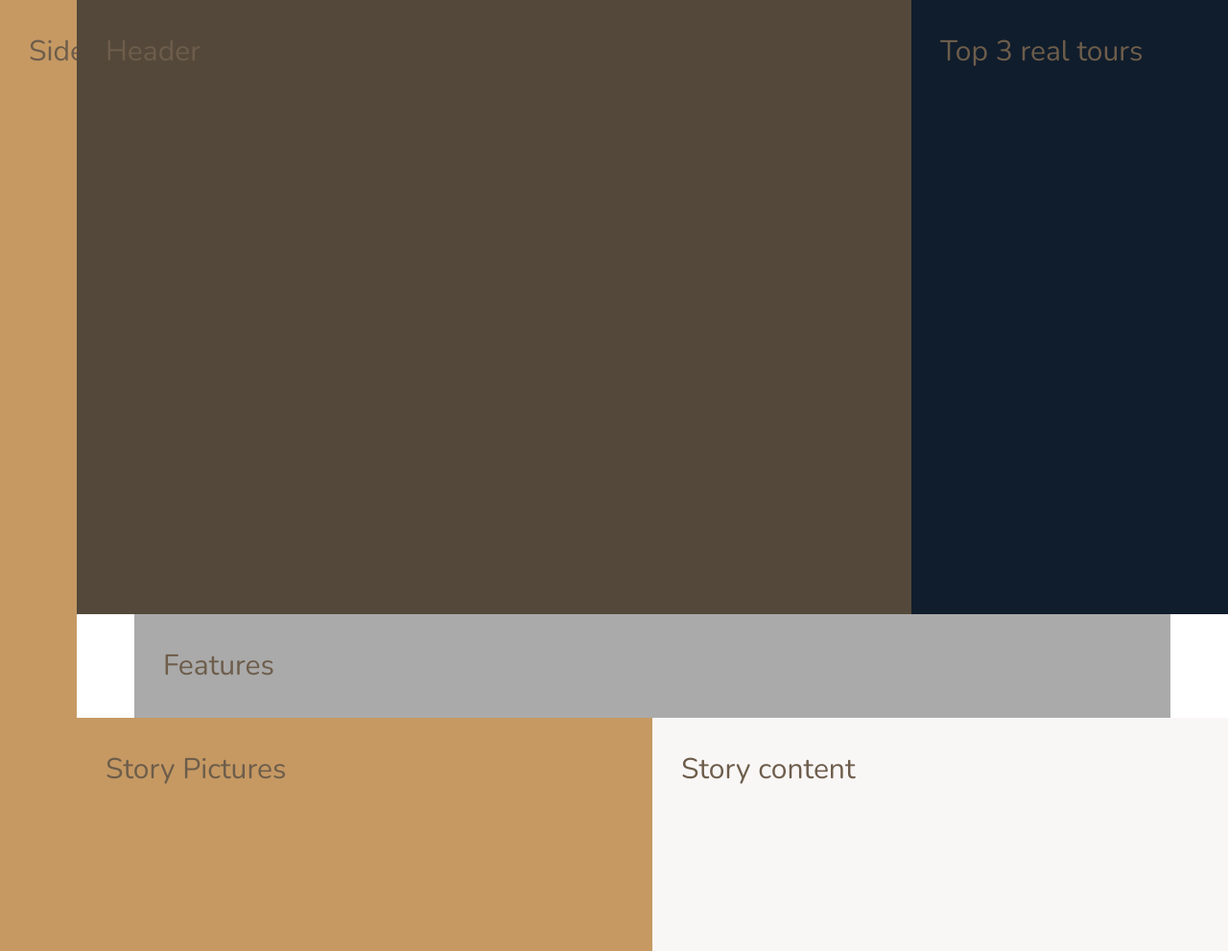
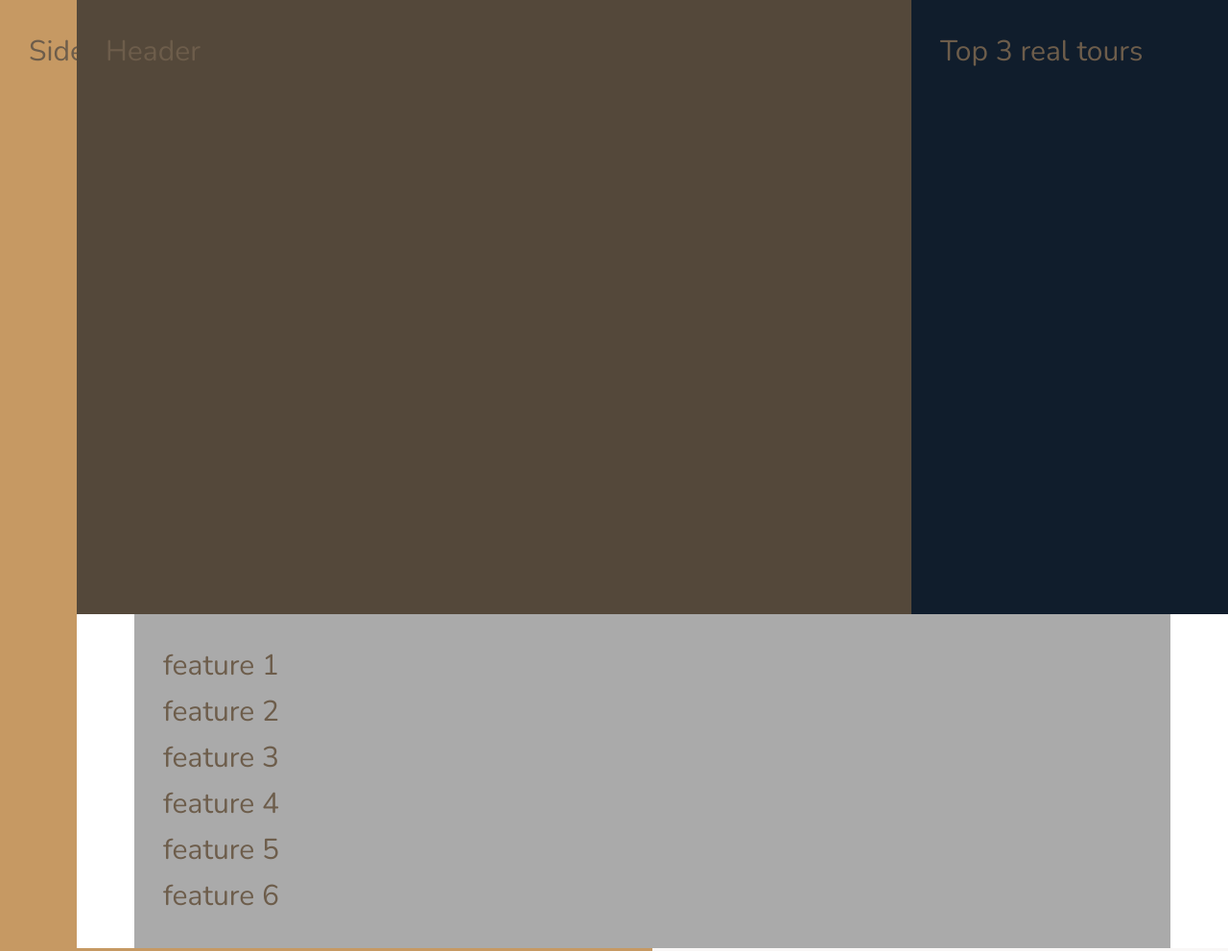
Before and after one commit to shivakumar323/Nexter, a website: page index.html in a window 1280 px wide. Shown: the top 991 px of the page at 96% size. Drawn offline with nearby package versions, Linux system fonts and the light colour scheme.

Commit message:
Test Commit

```diff
--- a/index.html
+++ b/index.html
@@ -25,7 +25,12 @@
         </div>
 
         <section class="features">
-            Features
+            <div class="feature ">feature 1</div>
+            <div class="feature ">feature 2</div>
+            <div class="feature ">feature 3</div>
+            <div class="feature ">feature 4</div>
+            <div class="feature ">feature 5</div>
+            <div class="feature ">feature 6</div>
         </section>
 
         <div class="story__pictures">
```
